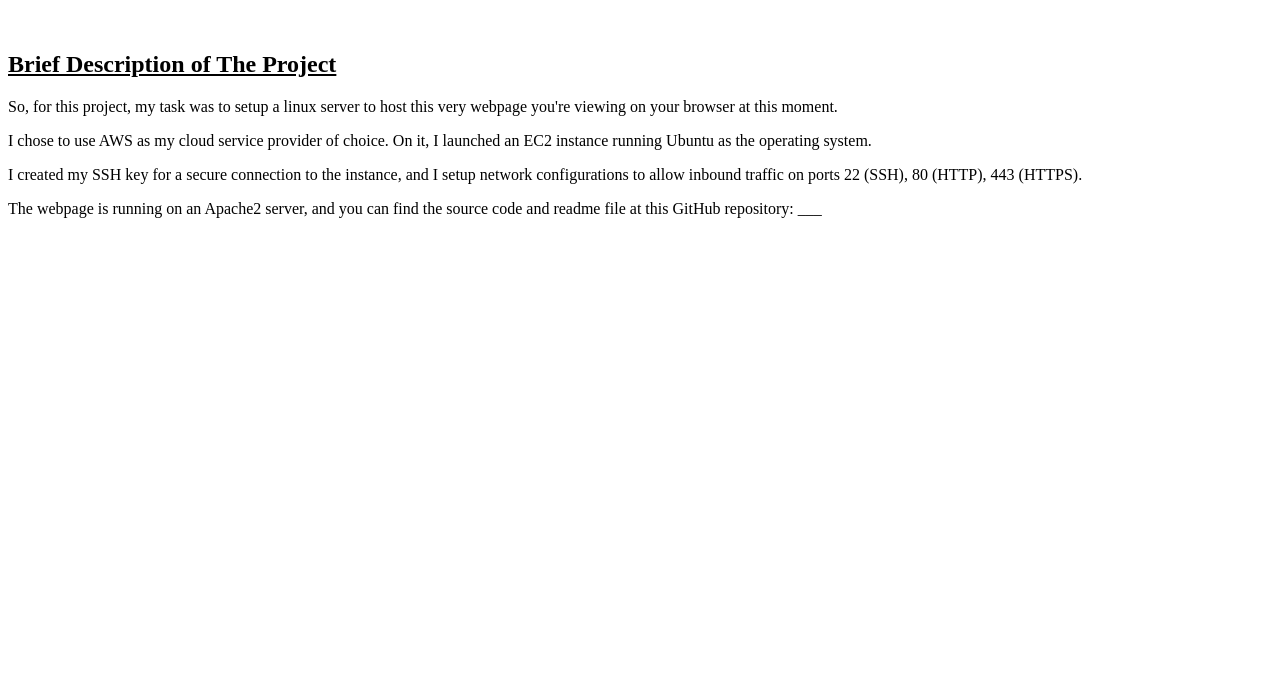
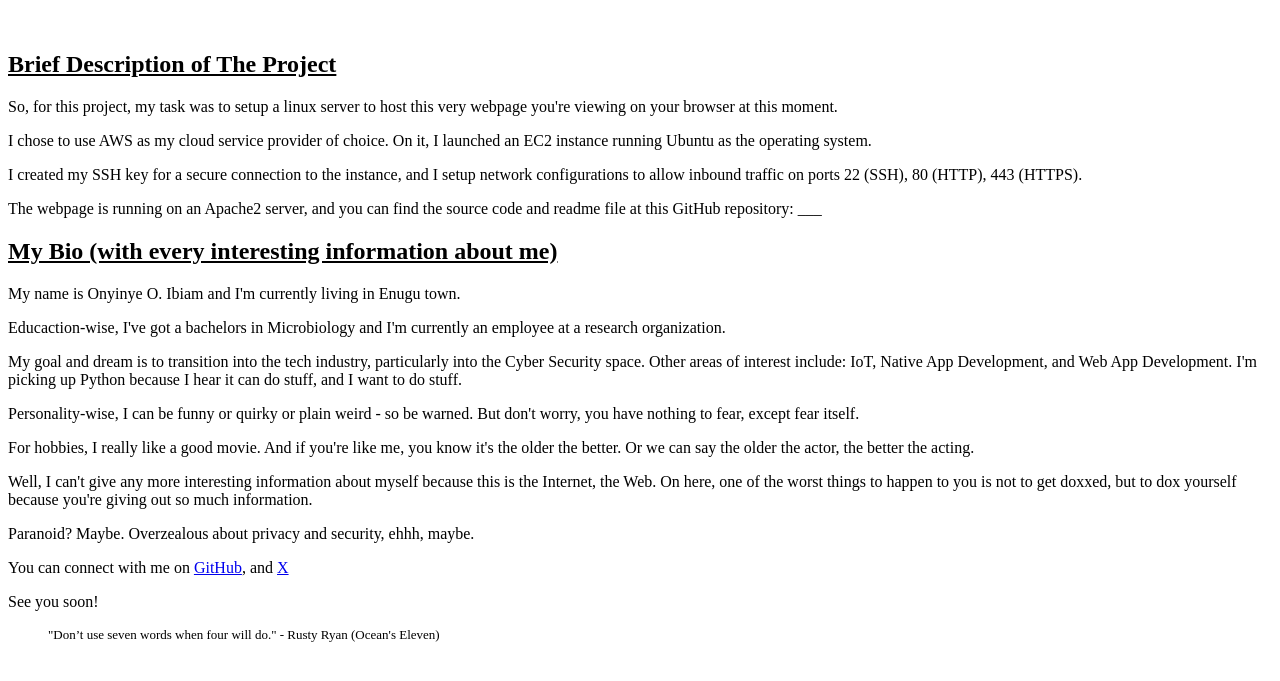
Before and after one commit to dontcatchfire/cloud-exam-project, a plain HTML site: page index.html in a window 1280 px wide. Shown: the part 101-782 px from the top of the page. Drawn offline with Linux system fonts and the light colour scheme.

Commit message:
added bio

```diff
--- a/index.html
+++ b/index.html
@@ -20,5 +20,26 @@
 
   <p>The webpage is running on an Apache2 server, and you can find the source code and readme file at this GitHub repository: ___</p>
 
+  <h2 style="text-decoration: underline;">My Bio (with every interesting information about me)</h2>
+
+  <p>My name is Onyinye O. Ibiam and I'm currently living in Enugu town.</p>
+
+  <p>Educaction-wise, I've got a bachelors in Microbiology and I'm currently an employee at a research organization.</p>
+
+  <p>My goal and dream is to transition into the tech industry, particularly into the Cyber Security space. Other areas of interest include: IoT, Native App Development, and Web App Development. I'm picking up Python because I hear it can do stuff, and I want to do stuff.</p>
+
+  <p>Personality-wise, I can be funny or quirky or plain weird - so be warned. But don't worry, you have nothing to fear, except fear itself.</p>
+
+  <p>For hobbies, I really like a good movie. And if you're like me, you know it's the older the better. Or we can say the older the actor, the better the acting.</p>
+
+  <p>Well, I can't give any more interesting information about myself because this is the Internet, the Web. On here, one of the worst things to happen to you is not to get doxxed, but to dox yourself because you're giving out so much information.</p>
+
+  <p>Paranoid? Maybe. Overzealous about privacy and security, ehhh, maybe.</p>
+
+  <p>You can connect with me on <a href="https://github.com/dontcatchfire">GitHub</a>, and <a href="https://x.com/@dontcatchfire_">X</a></p>
+
+  <p>See you soon!</p>
+
+  <blockquote style="font-size: small;">"Don’t use seven words when four will do." - Rusty Ryan (Ocean's Eleven)</blockquote>
 </body>
 </html>
```
